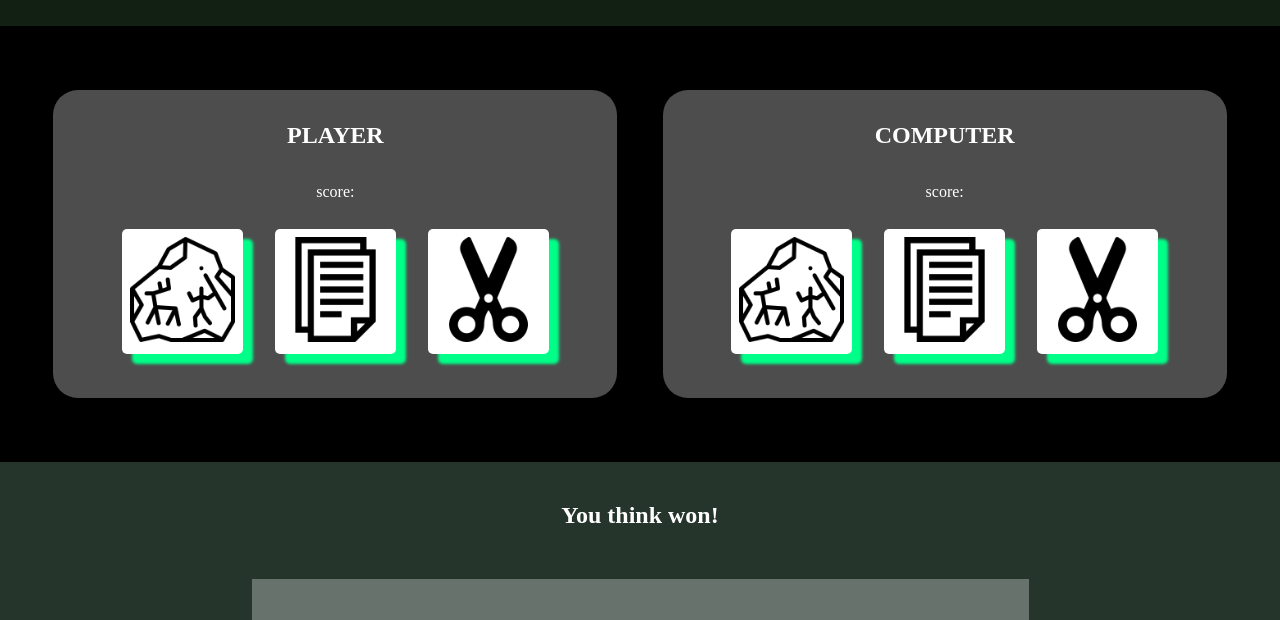
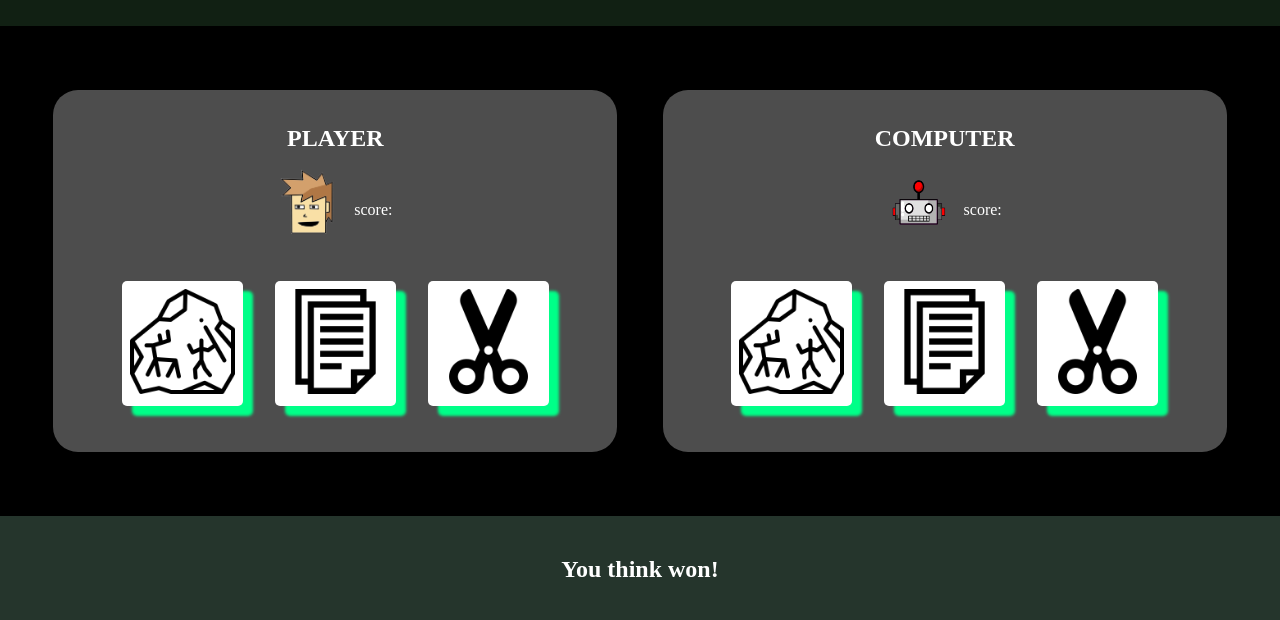
Before and after one commit to Beast-Code9999/Rock-paper-scissors, a plain HTML site: page index.html in a window 1280 px wide. Shown: the part 118-738 px from the top of the page. Drawn offline with Linux system fonts and the light colour scheme.

Commit message:
add player and computer images add css to computer and player images

```diff
--- a/index.html
+++ b/index.html
@@ -18,7 +18,7 @@
                 <h2>PLAYER</h2>
             </div>
             <div class="score">
-                <img src="" alt="">
+                <img src="./img/player.png" alt="">
                 <div>
                     <p>score: </p>
                 </div>
@@ -39,8 +39,8 @@
             <div>
                 <h2>COMPUTER</h2>
             </div>
-            <div class="score">
-                <img src="" alt="">
+            <div class="score computer-score">
+                <img src="./img/computer.png" alt="">
                 <div>
                     <p>score: </p>
                 </div>
--- a/style.css
+++ b/style.css
@@ -30,7 +30,7 @@ section.section-choice {
     background: rgba(255, 255, 255, 0.3);
     padding: 32px;
     width: 500px;
-    height: auto;
+    height: 298px;
     display: flex;
     flex-direction: column;
     justify-content: center;
@@ -40,6 +40,23 @@ section.section-choice {
 
 .box div h2 {
     margin: 0px;
+}
+
+.score {
+    display: flex;
+    justify-content: center;
+    align-items: center;
+    gap: 16px;
+    margin: 16px 12px;
+}
+
+.score img {
+    width: 60px;
+    height: auto;
+}
+
+.computer-score img {
+    transform: translate(0px, 11px);
 }
 
 .selection {
```
